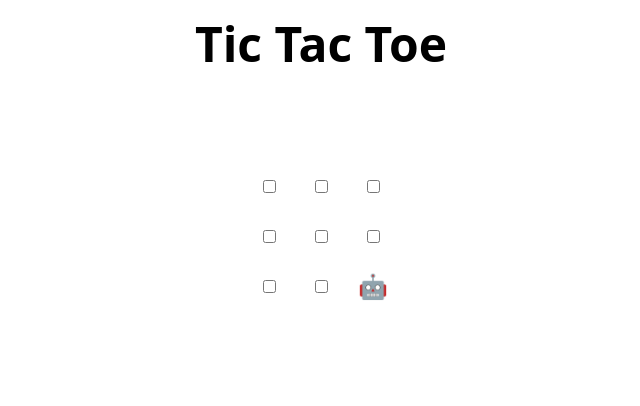
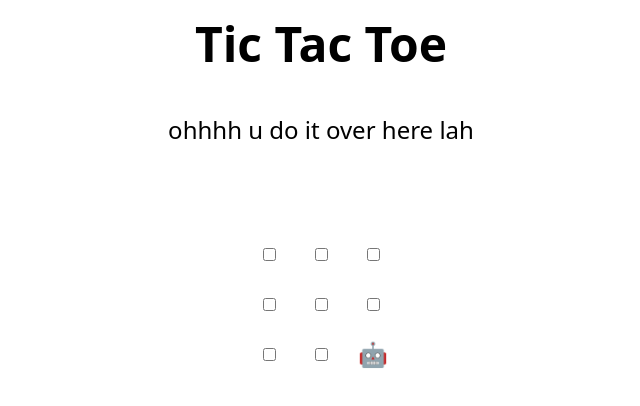
Before and after one commit to Gaegorilla123/skills-review-pull-requests, a plain HTML site: page index.html in a window 1280 px wide. Shown: the whole page, without its empty margins (319-959 px from the left). Drawn offline with Linux system fonts and the light colour scheme.

Commit message:
Update index.html
type a commit message third try

```diff
--- a/index.html
+++ b/index.html
@@ -45,6 +45,7 @@
     <td><input type="checkbox" /></td>
     <td><input type="checkbox" /></td>
   </tr>
+  ohhhh u do it over here lah
 </table>
 
 <h2 hidden>Game over, refresh to play again 🧑‍💻 🤖!</h2>
```
